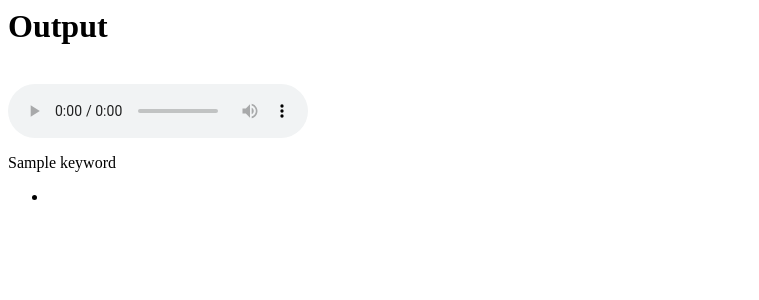
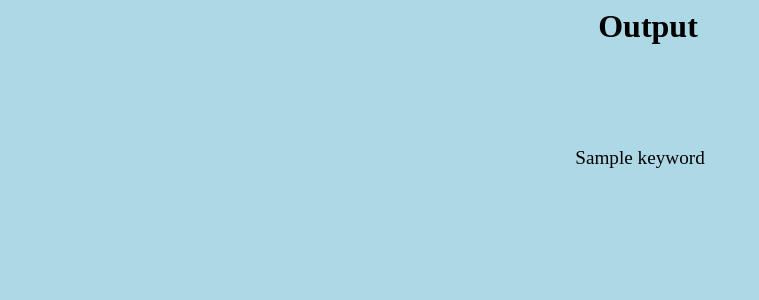
Before and after one commit to entrohpy/listen, a Flask app: template server/templates/output.html in a window 1280 px wide. Shown: the top 300 px of the page, without its empty margins (0-759 px from the left). Run offline with Flask 2, Linux system fonts and the light colour scheme; the template is opened without the code that fills it: most values are stand-ins (such as "Sample title", 1, 10 or a date in 2020); parts of the project's set-up code (start-up, migrations or seed data) failed here and were passed over; some libraries are stand-ins or nearby versions.

Commit message:
css changes to input and output

```diff
--- a/server/templates/index.html
+++ b/server/templates/index.html
@@ -1,7 +1,7 @@
 <link rel="stylesheet" type="text/css" href="homepage.css">
 <div class="header">
   <div class="intro">
-    <h1 >Google Cloud Platform - Speech to Text and NLP</h1>
+    <h1 style = "font-family:georgia,garamond,serif;font-size:16px;font-style:italic;">Google Cloud Platform - Speech to Text and NLP</h1>
   </div>
   <br>
 
--- /dev/null
+++ b/server/templates/output.css
@@ -0,0 +1,36 @@
+h1 {
+  display: flex;
+  flex-direction: column;
+  width: 100vw;
+  height: 10vh;
+  align-items: center;
+  background-color: lightblue;
+}
+
+body {
+  align-items: center;
+  text-align: center;
+  background-color: lightblue
+}
+
+p {
+  align-items: center;
+  text-align: center;
+  background-color: lightblue;
+  font-size: 120%;
+}
+
+ul {
+  padding: 10px;
+  margin: 2px;
+  list-style: square outside;
+  font-size: 120%;
+  text-align: center;
+}
+
+li {
+  padding-left: 16px;
+  list-style-type: none;
+  font-size: 100%;
+  text-align: center;
+}
--- a/server/templates/output.html
+++ b/server/templates/output.html
@@ -4,26 +4,49 @@
 
 <html>
   <head>
+    <link rel="stylesheet" href="output.css">
     <meta charset="utf-8" />
     <meta name="viewport" content="user-scalable=no" />
     <title>Output</title>
+    <script src="https://cdnjs.cloudflare.com/ajax/libs/wavesurfer.js/1.0.52/wavesurfer.min.js"></script>
   </head>
   <body>
-    <audio id="aud" controls><source src="{{audio_url}}" /></audio>
+    <div>
+      <wavesurfer
+              data-url="http://ia902606.us.archive.org/35/items/shortpoetry_047_librivox/song_cjrg_teasdale_64kb.mp3"
+              data-plugins="minimap"
+              data-minimap-height="30"
+              data-minimap-wave-color="#ddd"
+              data-minimap-progress-color="#999"
+              data-timeline-font-size="13px"
+              data-timeline-container="#waveform"
+              pp
+              >
+      </wavesurfer>
+      <div id="waveform"/>
+<!--      <audio id="aud" controls><source src="{gs://test75829/1min.flac}" /></audio> -->
+    </div>
 
-    {% for keyword, _ in keywords.items() %}
+    <p>{% for keyword, _ in keywords.items() %}</p>
     <p>{{ keyword }}</p>
     <ul>
       {% for timestamp in wordTimeMap[keyword] %}
-      <li onclick="setCurTime({{ timestamp }})">{{ timestamp }}</li>
+      <li onclick="setCurTime({ timestamp })">{{ timestamp }}</li>
       {% endfor %}
     </ul>
     {% endfor %}
-    <script>
-      var audio = document.getElementById("aud");
-      function setCurTime(seconds) {
-        audio.currentTime = seconds - 0.3;
-      }
-    </script>
+
+
   </body>
+  <!--<script src="https://cdnjs.cloudflare.com/ajax/libs/wavesurfer.js/1.0.52/wavesurfer.min.js">-->
+    <!--var wavesurfer = WaveSurfer.create({-->
+      <!--container: '#waveform',-->
+      <!--waveColor: 'violet',-->
+      <!--progressColor: 'purple'-->
+    <!--});-->
+
+    <!--var song = 'http://ia902606.us.archive.org/35/items/shortpoetry_047_librivox/song_cjrg_teasdale_64kb.mp3'-->
+    <!--wavesurfer.load(song);-->
+    <!--wavesurfer.on('ready', function () {wavesurfer.play();})-->
+  <!--</script>-->
 </html>
```
